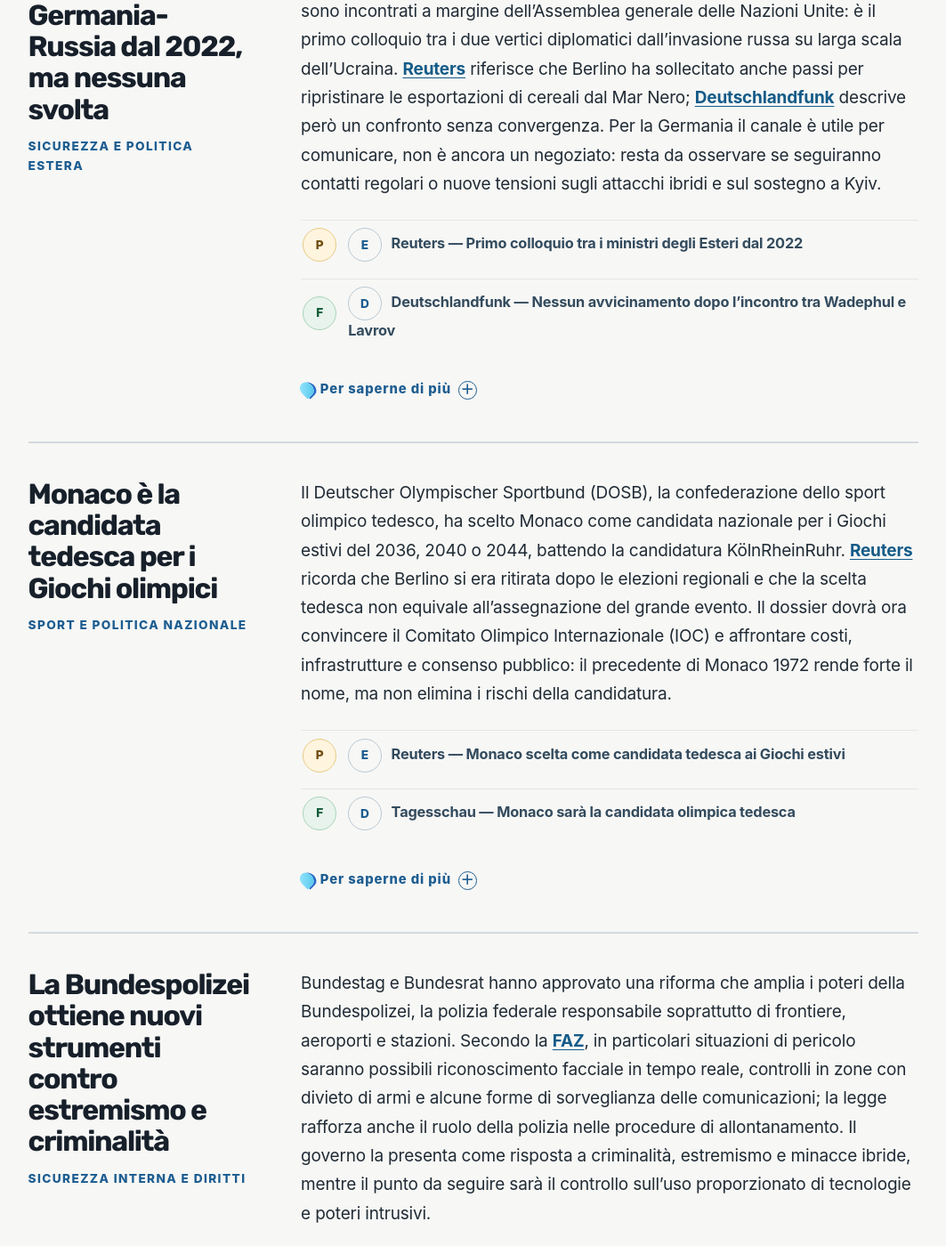
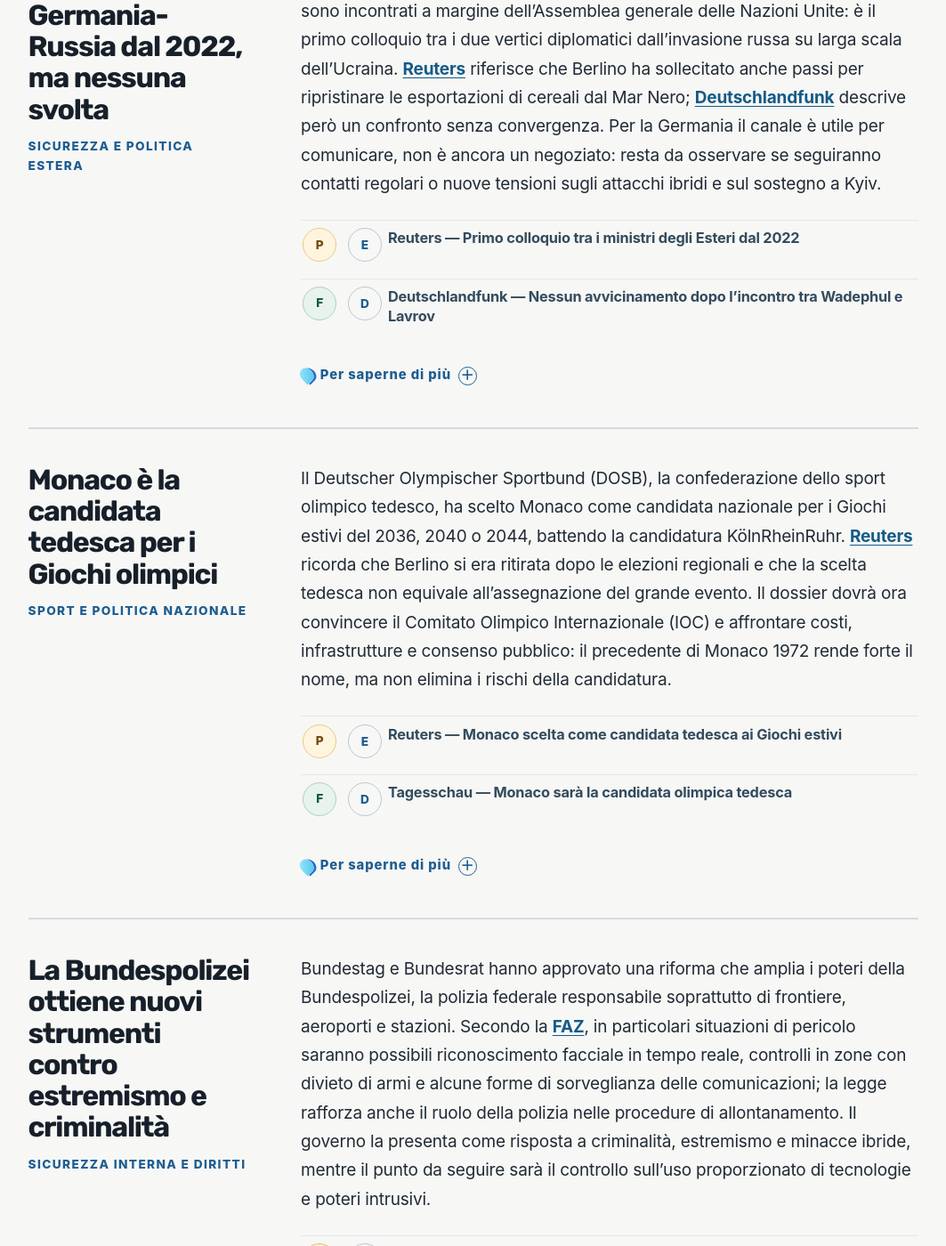
Before and after one commit to ottoottone/prj-news-mattino, a Jekyll site: the page built from index.html, in a window 1280 px wide and 1400 px high, scrolled down 1068 px. Shown: the whole window at 89% size, without its empty margins (57-1120 px from the left). Built offline with Jekyll 4.4.1, drawn with Linux system fonts in a browser that asks for light colours; some web fonts are replaced; the list of posts is cut into pages by our own code.

Commit message:
fix: align source badges with wrapped titles

```diff
--- a/assets/css/briefing.css
+++ b/assets/css/briefing.css
@@ -119,10 +119,10 @@
 .briefing-item-body p { max-width:70ch; margin:0 0 1.15rem; line-height:1.7; }
 .inline-source { color:#145b88; font-weight:750; text-decoration:underline; text-decoration-thickness:1px; text-underline-offset:3px; }
 .item-sources, .source-directory { display:grid; gap:.5rem; margin-top:1.25rem; }
-.source-line { display:grid; grid-template-columns:2.25rem minmax(0,1fr); align-items:center; gap:.55rem; min-height:2rem; padding:.45rem 0; border-top:1px solid #e4e7e9; font-size:.86rem; }
-.source-line a { grid-column:2; grid-row:1; color:#334b5e; font-weight:650; line-height:1.35; }
-.source-lang { display:inline-flex; align-items:center; justify-content:center; width:2rem; height:2rem; margin-right:.35rem; padding:0; border:1px solid #b9c8d2; border-radius:50%; color:#1d5d91; font-size:.72rem; font-weight:800; letter-spacing:.04em; vertical-align:middle; flex:0 0 2rem; }
-.source-access { grid-column:1; grid-row:1; justify-self:center; display:flex; align-items:center; justify-content:center; width:2rem; height:2rem; margin:0; padding:0; border-radius:50%; text-align:center; font-size:.72rem; font-weight:800; letter-spacing:.03em; }
+.source-line { display:grid; grid-template-columns:2.25rem minmax(0,1fr); align-items:start; gap:.55rem; min-height:2rem; padding:.45rem 0; border-top:1px solid #e4e7e9; font-size:.86rem; }
+.source-line a { grid-column:2; grid-row:1; display:flex; align-items:flex-start; gap:.35rem; color:#334b5e; font-weight:650; line-height:1.35; }
+.source-lang { display:inline-flex; align-items:center; justify-content:center; width:2rem; height:2rem; margin:0; padding:0; border:1px solid #b9c8d2; border-radius:50%; color:#1d5d91; font-size:.72rem; font-weight:800; letter-spacing:.04em; flex:0 0 2rem; }
+.source-access { grid-column:1; grid-row:1; align-self:start; justify-self:center; display:flex; align-items:center; justify-content:center; width:2rem; height:2rem; margin:0; padding:0; border-radius:50%; text-align:center; font-size:.72rem; font-weight:800; letter-spacing:.03em; }
 .source-access.free { background:#e7f3ec; color:#155d3a; border:1px solid #a8d2b9; }
 .source-access.paywall { background:#fff5df; color:#714d10; border:1px solid #e7c982; }
 .source-access.official { background:#e5eff9; color:#174c76; border:1px solid #a8c7df; }
@@ -136,7 +136,7 @@
 .sources-section .source-line:first-child { border-top:0; }
 .post-tags, .post-categories { display:none; }
 .compact-archive { border-top:1px solid #cfd5da; padding-top:2.5rem; margin-top:1rem; }
-@media (max-width:800px) { .content { padding:2.25rem 1.1rem 4rem; } .content-first-header { display:block; } .compact-facts { margin-top:2rem; max-width:420px; } .briefing-item, .watch-today, .sources-section { grid-template-columns:1fr; gap:1rem; } .briefing-item { padding:1.7rem 0; } .source-line { grid-template-columns:2.25rem minmax(0,1fr); gap:.55rem; align-items:center; } .source-line a { grid-column:2; grid-row:1; } .source-access { grid-column:1; grid-row:1; justify-self:center; min-width:0; } }
+@media (max-width:800px) { .content { padding:2.25rem 1.1rem 4rem; } .content-first-header { display:block; } .compact-facts { margin-top:2rem; max-width:420px; } .briefing-item, .watch-today, .sources-section { grid-template-columns:1fr; gap:1rem; } .briefing-item { padding:1.7rem 0; } .source-line { grid-template-columns:2.25rem minmax(0,1fr); gap:.55rem; align-items:start; } .source-line a { grid-column:2; grid-row:1; } .source-access { grid-column:1; grid-row:1; justify-self:center; align-self:start; } .watch-today h2, .sources-section h2 { font-size:1.55rem; } .briefing-item-title h2 { font-size:1.8rem; } .content-first-header h1 { font-size:3rem; } }
 
 /* Dark mode: override the editorial light surfaces with a readable dark palette. */
 .theme-nord-dark body { background:#101820; color:#e8eef2; }
```
